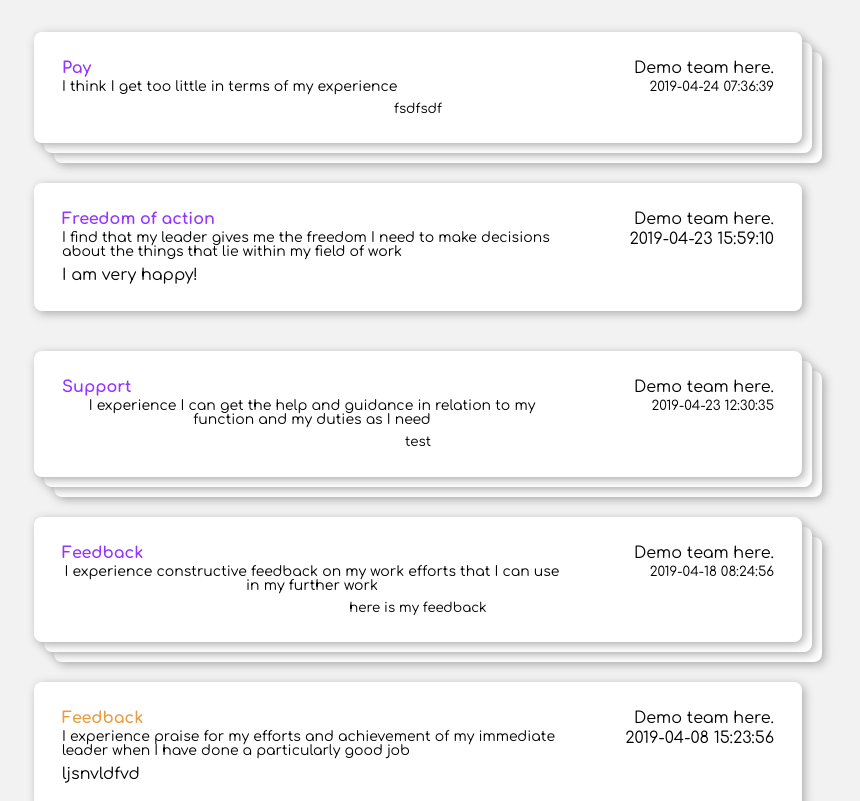
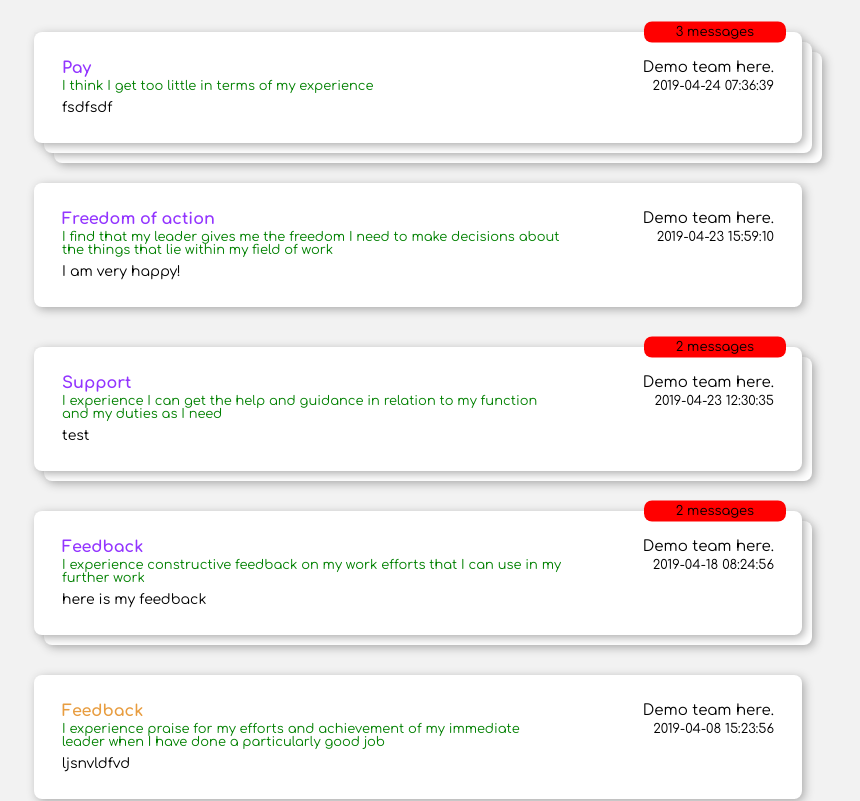
Before and after one commit to bstoynov/lab08-task, a React (Vite) app: page / in a window 1280 px wide. Shown: the top 801 px of the page, without its empty margins (222-1082 px from the left). Built offline with nearby package versions, Linux system fonts and the light colour scheme; data requests are answered from the project's data file.

Commit message:
fix font sizes

```diff
--- a/src/components/Message/Message.scss
+++ b/src/components/Message/Message.scss
@@ -8,6 +8,7 @@
   width: 100%;
   border-radius: 8px;
   box-shadow: 2.5px 2.5px 10px 0px #aaa;
+  text-align: left;
 
   .subject-team {
     display: flex;
@@ -15,9 +16,12 @@
     justify-content: space-between;
     margin-bottom: 4px;
 
-    .subject,
+    .subject {
+      font-size: 16px;
+    }
+
     .team {
-      font-size: 16px;
+      font-size: 15px;
     }
 
     .subject.rating__low {
@@ -37,8 +41,17 @@
 
     .question {
       max-width: 500px;
-      font-size: 14px;
+      font-size: 13px;
+      color: green;
     }
+
+    .date {
+      font-size: 13px;
+    }
+  }
+
+  .text {
+    font-size: 14px;
   }
 }
 
@@ -52,3 +65,22 @@
   bottom: 0;
   right: 0;
 }
+
+.message-label {
+  position: absolute;
+  top: 0;
+  transform: translateY(-50%);
+  border-radius: 8px;
+  font-size: 13px;
+  right: 16px;
+  z-index: 100;
+  padding: 4px 32px;
+
+  &.rating__high {
+    background: red;
+  }
+
+  &.rating__low {
+    background: blue;
+  }
+}
--- a/src/components/Message/Message.tsx
+++ b/src/components/Message/Message.tsx
@@ -19,7 +19,7 @@ export default function Message({
   rating,
 }: MessageProps) {
   function getRatingClass(rating) {
-    console.log(rating);
+    // console.log(rating);
     switch (rating) {
       case Rating.High:
         return "rating__high";
--- a/src/components/Thread/Thread.tsx
+++ b/src/components/Thread/Thread.tsx
@@ -1,6 +1,7 @@
 import React, { useState } from "react";
 import Message from "../Message/Message";
 import "./Thread.scss";
+import { Rating } from "../../types";
 
 export default function Thread({ items }) {
   const [isCollapsed, setIsCollapsed] = useState(items.length > 1);
@@ -17,7 +18,19 @@ export default function Thread({ items }) {
       />
     );
   }
-  const firstItem = items[0];
+  const placeHolderItems = Array.from(Array(items.length - 1).keys()).reverse();
+
+  function getRatingClass(rating) {
+    console.log(rating);
+    switch (rating) {
+      case Rating.High:
+        return "rating__high";
+      case Rating.Low:
+        return "rating__low";
+      default:
+        return "";
+    }
+  }
 
   return isCollapsed ? (
     <li className="relative message-collapsed">
@@ -25,10 +38,10 @@ export default function Thread({ items }) {
         className="message-collapsed-button"
         onClick={() => setIsCollapsed(false)}
       >
-        {renderMessage(firstItem)}
+        {renderMessage(items[0])}
       </button>
-      {/* placeholder background items */}
-      {[3, 2].map((item, i) => (
+      {/* empty placeholder messages */}
+      {placeHolderItems.map((item, i) => (
         <div
           key={item}
           style={{
@@ -38,6 +51,10 @@ export default function Thread({ items }) {
           className="message-placeholder"
         />
       ))}
+      {/* number of items label */}
+      <p className={`message-label ${getRatingClass(items[0].rating)}`}>
+        {items.length} messages
+      </p>
     </li>
   ) : (
     <>
--- a/src/utils/threadHelper.ts
+++ b/src/utils/threadHelper.ts
@@ -21,7 +21,5 @@ export async function fetchThreads() {
   const result = await response.json();
   const threads = parseThreads(result);
 
-  console.log(threads);
-
   return threads;
 }
```
